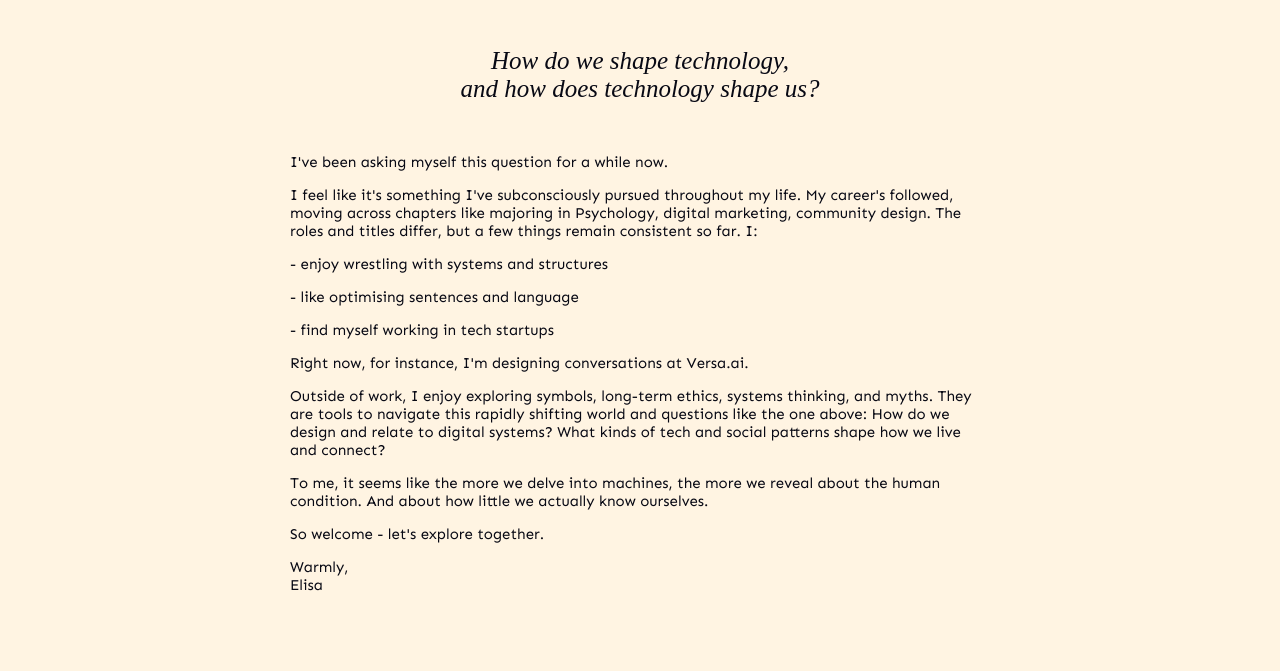
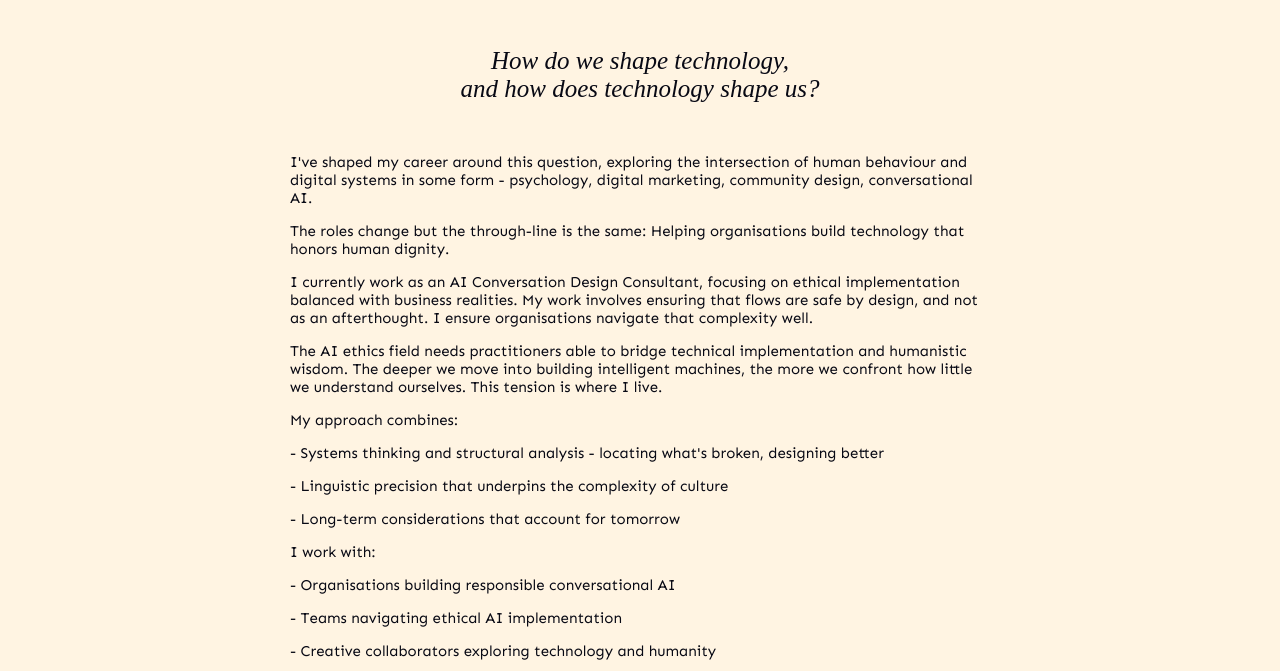
Before and after one commit to eqyng/Personal-Website, a website: page About.html in a window 1280 px wide. Shown: the part 281-952 px from the top of the page. Drawn offline with Linux system fonts and the light colour scheme; a web font is replaced by a local one.

Commit message:
Revised About page

```diff
--- a/About.html
+++ b/About.html
@@ -43,25 +43,32 @@
         <main class="page-main">
             <section id="about" class="about-section">
                 <h2 class="about-title"> hello </h2>
-                <h4 class="about-subtitle"> welcome to my homebase c: </h4>
+                <h4 class="about-subtitle"> welcome to my homebase </h4>
 
                 <h3 class="about-quote"> How do we shape technology, <br> and how does technology shape us?</h3>
 
                 <div class="about-content">
-                    <p> I've been asking myself this question for a while now. </p>
+                    <p> I've shaped my career around this question, exploring the intersection of human behaviour and digital systems in some form - psychology, digital marketing, community design, conversational AI. </p>
 
-                    <p> I feel like it's something I've subconsciously pursued throughout my life. My career's followed, moving across chapters like majoring in Psychology, digital marketing, community design. The roles and titles differ, but a few things remain consistent so far. I:</p>
-                    <p>- enjoy wrestling with systems and structures</p>
-                    <p>- like optimising sentences and language</p>
-                    <p>- find myself working in tech startups</p>
+                    <p> The roles change but the through-line is the same: Helping organisations build technology that honors human dignity. </p>
 
-                    <p>Right now, for instance, I'm designing conversations at Versa.ai.</p>
+                    <p> I currently work as an AI Conversation Design Consultant, focusing on ethical implementation balanced with business realities. My work involves ensuring that flows are safe by design, and not as an afterthought. I ensure organisations navigate that complexity well.<p>
 
-                    <p> Outside of work, I enjoy exploring symbols, long-term ethics, systems thinking, and myths. They are tools to navigate this rapidly shifting world and questions like the one above: How do we design and relate to digital systems? What kinds of tech and social patterns shape how we live and connect? </p>
+                    <p>The AI ethics field needs practitioners able to bridge technical implementation and humanistic wisdom. The deeper we move into building intelligent machines, the more we confront how little we understand ourselves. This tension is where I live. </p>
 
-                    <p> To me, it seems like the more we delve into machines, the more we reveal about the human condition. And about how little we actually know ourselves.</p>
+                    <p> My approach combines:
+                    <p>- Systems thinking and structural analysis - locating what's broken, designing better</p>
+                    <p>- Linguistic precision that underpins the complexity of culture </p>
+                    <p>- Long-term considerations that account for tomorrow</p>
 
-                    <p>So welcome - let's explore together.</p>
+                    <p>I work with:</p>
+                    <p>- Organisations building responsible conversational AI </p>
+                    <p>- Teams navigating ethical AI implementation</p>
+                    <p>- Creative collaborators exploring technology and humanity</p>
+
+                    <p> My practice spans speaking engagements (speaking on red-teaming conversational AI agents), published writing (including a poetry collection on childhood) and direct consulting work. </p>
+
+                    <p> Work with me on AI Ethics or follow my writing on technology and humanity </p>
 
                     <p>Warmly, <br> Elisa</p>
                 </div>
```
